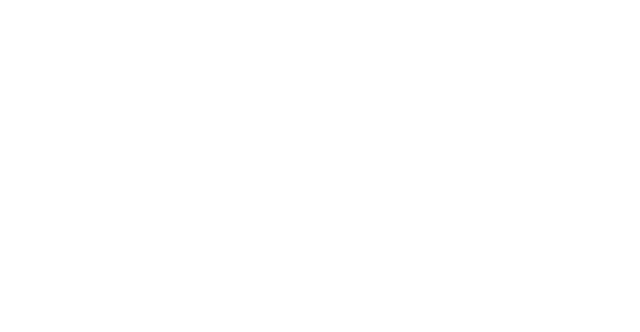
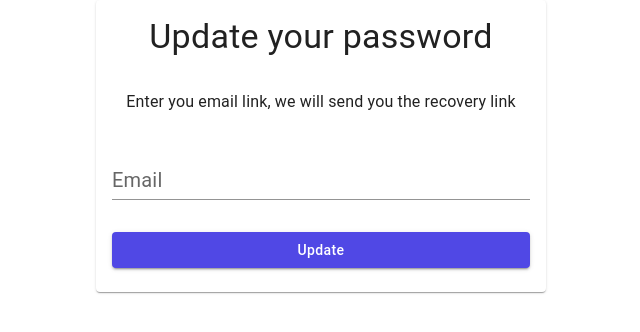
Before and after one commit to Kaiyuan1016/chuwa-fullstack-training-project, a React (Create React App) app in the folder client/: page /updatepassword in a window 1280 px wide. Before the commit this address had no page. Shown: the top 332 px of the page, without its empty margins (319-959 px from the left). Built offline with nearby package versions, Linux system fonts and the light colour scheme.

Commit message:
Update Update password page

```diff
--- a/client/src/App.js
+++ b/client/src/App.js
@@ -8,6 +8,7 @@ import { BrowserRouter, Routes, Route} from 'react-router-dom';
 import ProductsPage from './ProductsPage';
 import SignUp from './pages/Signup';
 import Login from './pages/Login';
+import UpdatePassword from './pages/UpdatePassword';
 
 export default function App () {
   return(
@@ -18,6 +19,7 @@ export default function App () {
         <Route path='/products/:productId' element={<ProductDetail />} />
         <Route path='/signup' element={<SignUp />} />
         <Route path='/login' element={<Login />} />
+        <Route path='/updatepassword' element={<UpdatePassword/>} />
 
       </Routes>
     </BrowserRouter>
--- a/client/src/components/LoginForm.jsx
+++ b/client/src/components/LoginForm.jsx
@@ -96,7 +96,7 @@ const LoginForm = ({ userFormHooks }) => {
             onClick={handleSignIn}
             disabled={loading}
           >
-            {loading ? "Loading" : "Sign Up"}
+            {loading ? "Loading" : "Log In"}
           </Button>
             <Stack
               direction="row"
--- /dev/null
+++ b/client/src/components/UpdatePasswordForm.jsx
@@ -0,0 +1,68 @@
+import {
+  Card,
+  TextField,
+  CardContent,
+  Button,
+  Typography,
+  Stack,
+} from "@mui/material";
+
+const UpdatePasswordForm = ({ userFormHooks }) => {
+  const { handleEmailInput, errors, handleUpdatePassword, loading } =
+    userFormHooks;
+
+  return (
+    <Card
+      sx={{
+        minWidth: 450,
+        marginBottom: "10%",
+      }}
+    >
+      <CardContent>
+        <Stack
+          direction="column"
+          alignItems="center"
+          spacing={{ xs: 4, sm: 4 }}
+        >
+          <Typography variant="h4">Update your password</Typography>
+          <Typography>
+            Enter you email link, we will send you the recovery link
+          </Typography>
+          <TextField
+            id="email"
+            label="Email"
+            placeholder="you@example.com"
+            variant="standard"
+            sx={{ width: "100%" }}
+            InputLabelProps={{
+              style: { fontSize: "20px" },
+            }}
+            InputProps={{
+              style: { fontSize: "20px" },
+            }}
+            onChange={handleEmailInput}
+            error={Boolean(errors.emailError)}
+            helperText={errors.emailError}
+          />
+            <Button
+              variant="contained"
+              sx={{
+              width: "100%",
+              textTransform: "none",
+              backgroundColor: '#5048E5', // Set the button color
+              '&:hover': {
+                backgroundColor: '#4038d5', // Darken the button color slightly on hover for feedback
+              },
+            }}
+            onClick={handleUpdatePassword}
+            disabled={loading}
+          >
+            {loading ? "Loading" : "Update"}
+          </Button>
+        </Stack>
+      </CardContent>
+    </Card>
+  );
+};
+
+export default UpdatePasswordForm;
--- /dev/null
+++ b/client/src/pages/UpdatePassword.jsx
@@ -0,0 +1,14 @@
+import { Stack } from "@mui/material";
+import UpdatePasswordForm from "../components/UpdatePasswordForm";
+import {useUserForm} from "../hooks/useUserForm";
+
+const UpdatePassword = () => {
+  const userFormHooks = useUserForm();
+  return (
+    <Stack justifyContent="center" alignItems="center">
+      <UpdatePasswordForm userFormHooks={userFormHooks} />
+    </Stack>
+  );
+};
+
+export default UpdatePassword;
```
